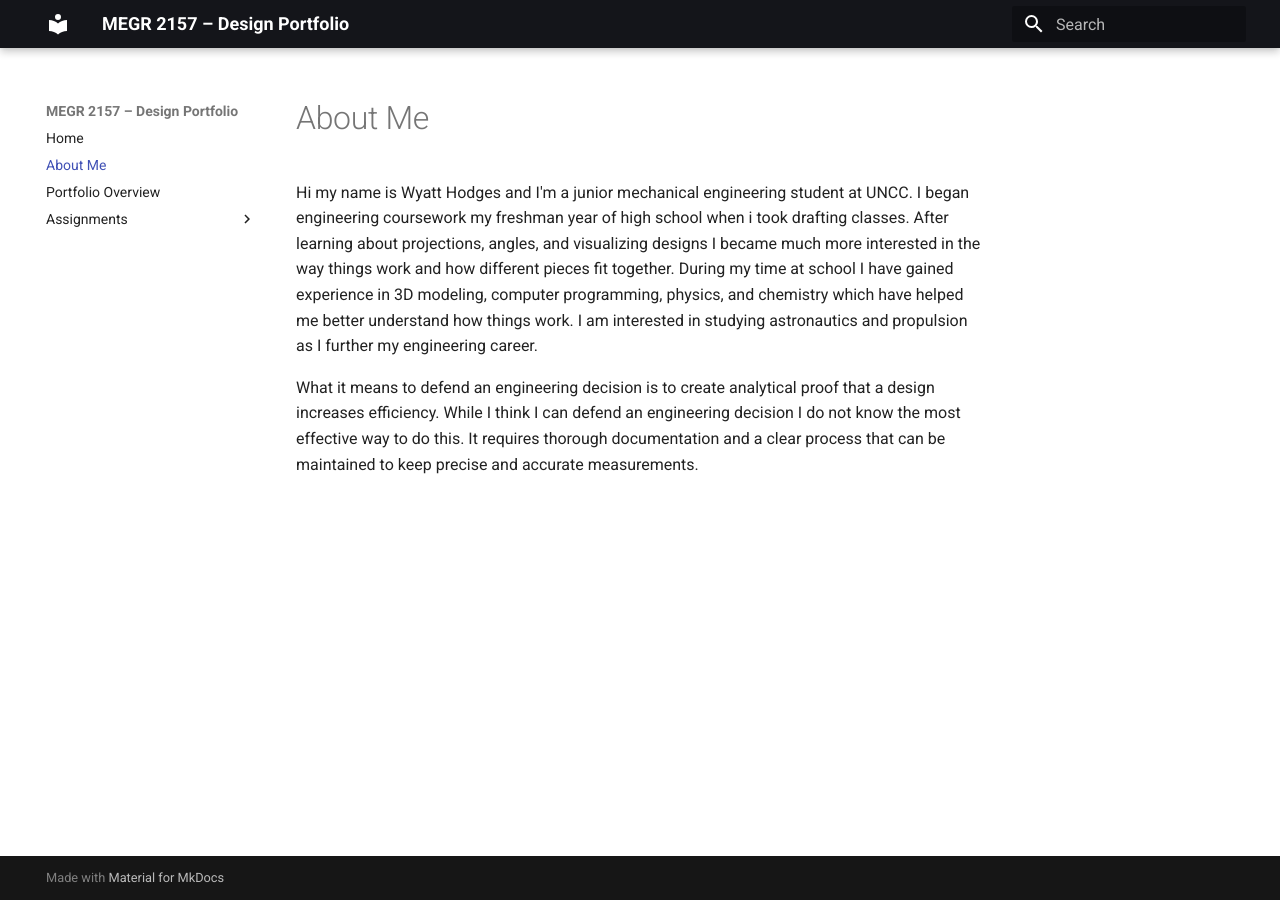
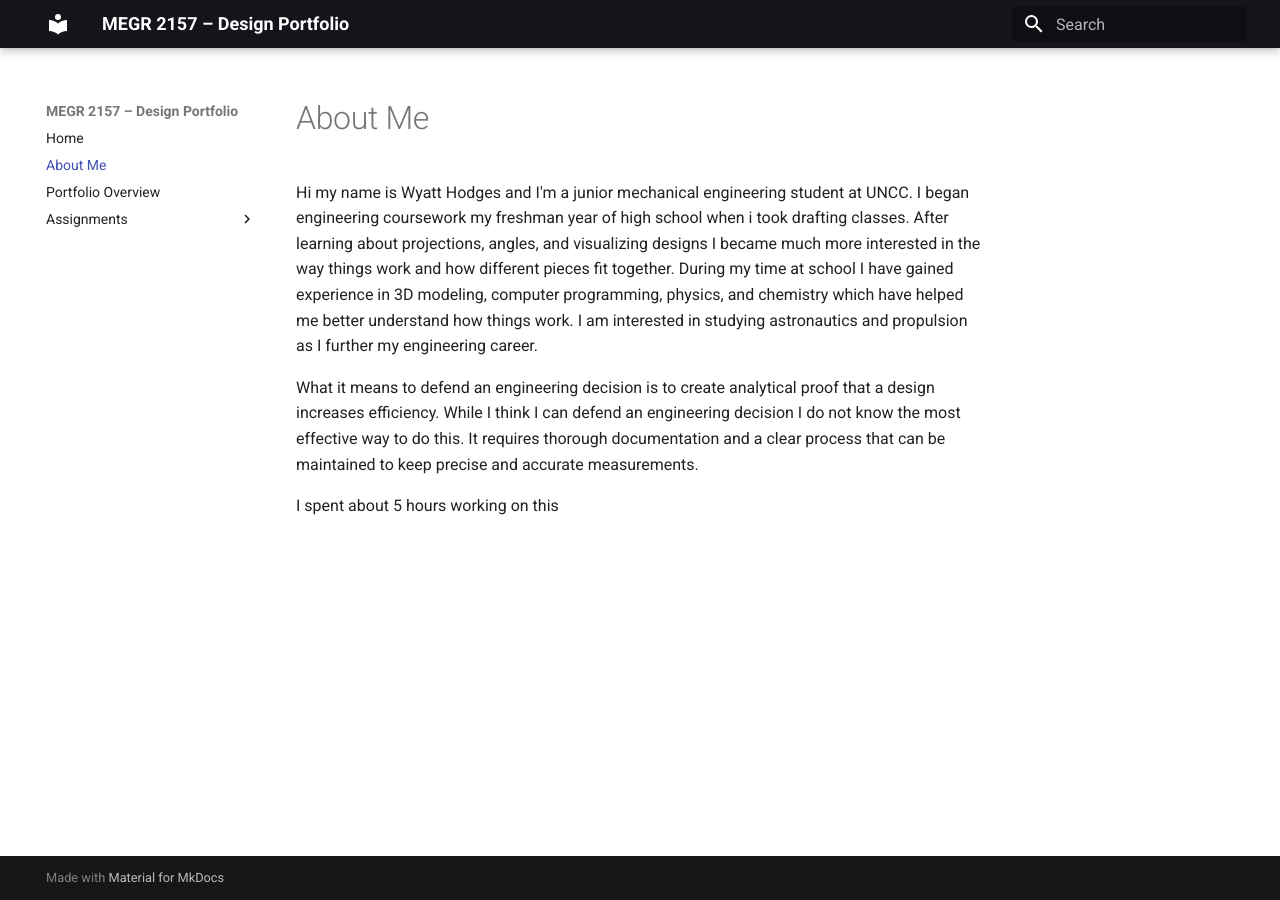
Before and after one commit to whodges5-art/wyatt-hodges-design-projects-portfolio, an MkDocs documentation site: the page built from docs/aboutme/index.md, in a window 1280 px wide. Built offline with MkDocs 1.6.1 and Material for MkDocs 9.7.7, drawn with Linux system fonts in a browser that asks for light colours.

Commit message:
Update index.md

```diff
--- a/docs/aboutme/index.md
+++ b/docs/aboutme/index.md
@@ -2,3 +2,5 @@
 Hi my name is Wyatt Hodges and I'm a junior mechanical engineering student at UNCC. I began engineering coursework my freshman year of high school when i took drafting classes. After learning about projections, angles, and visualizing designs I became much more interested in the way things work and how different pieces fit together. During my time at school I have gained experience in 3D modeling, computer programming, physics, and chemistry which have helped me better understand how things work. I am interested in studying astronautics and propulsion as I further my engineering career.
 
 What it means to defend an engineering decision is to create analytical proof that a design increases efficiency. While I think I can defend an engineering decision I do not know the most effective way to do this. It requires thorough documentation and a clear process that can be maintained to keep precise and accurate measurements.
+
+I spent about 5 hours working on this
```
